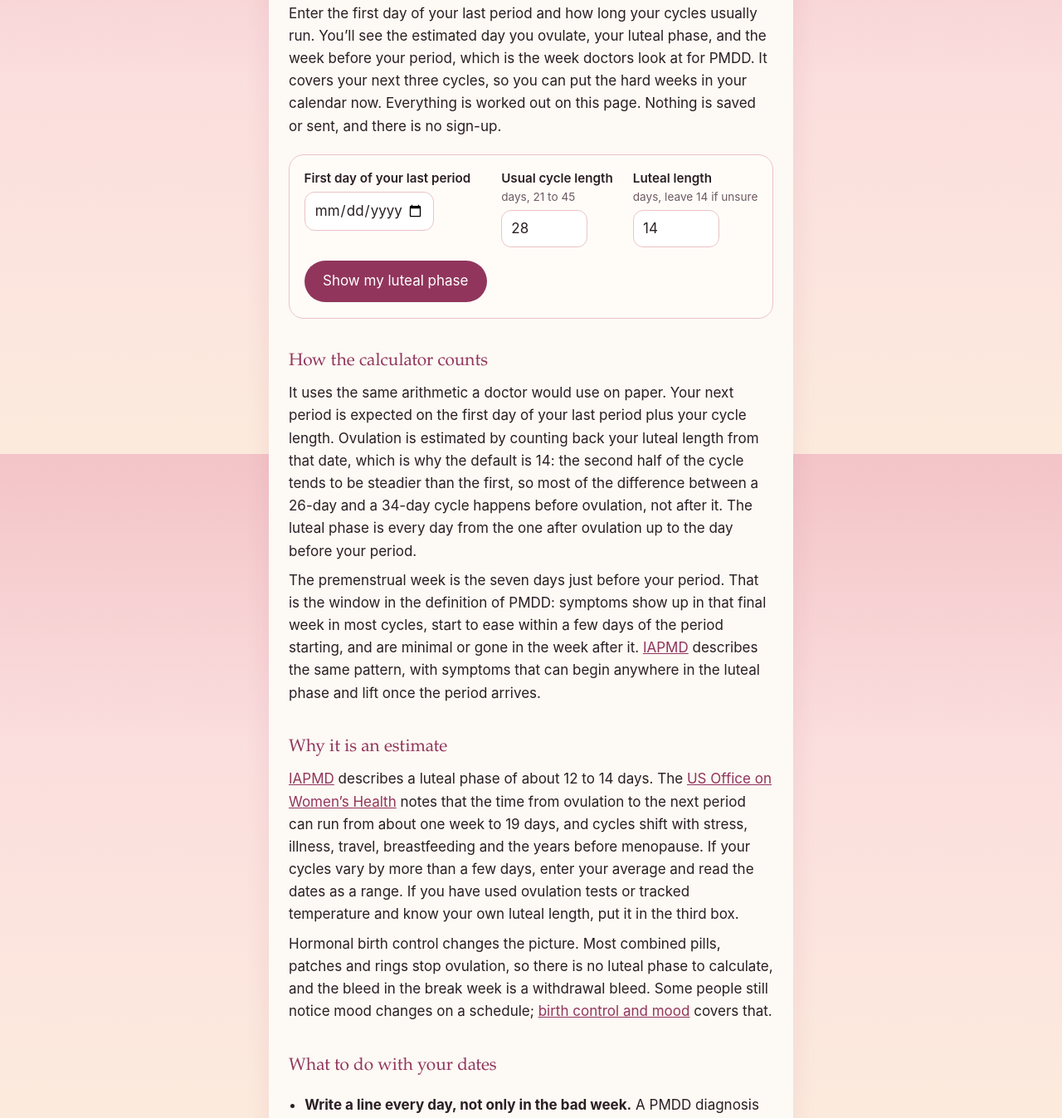
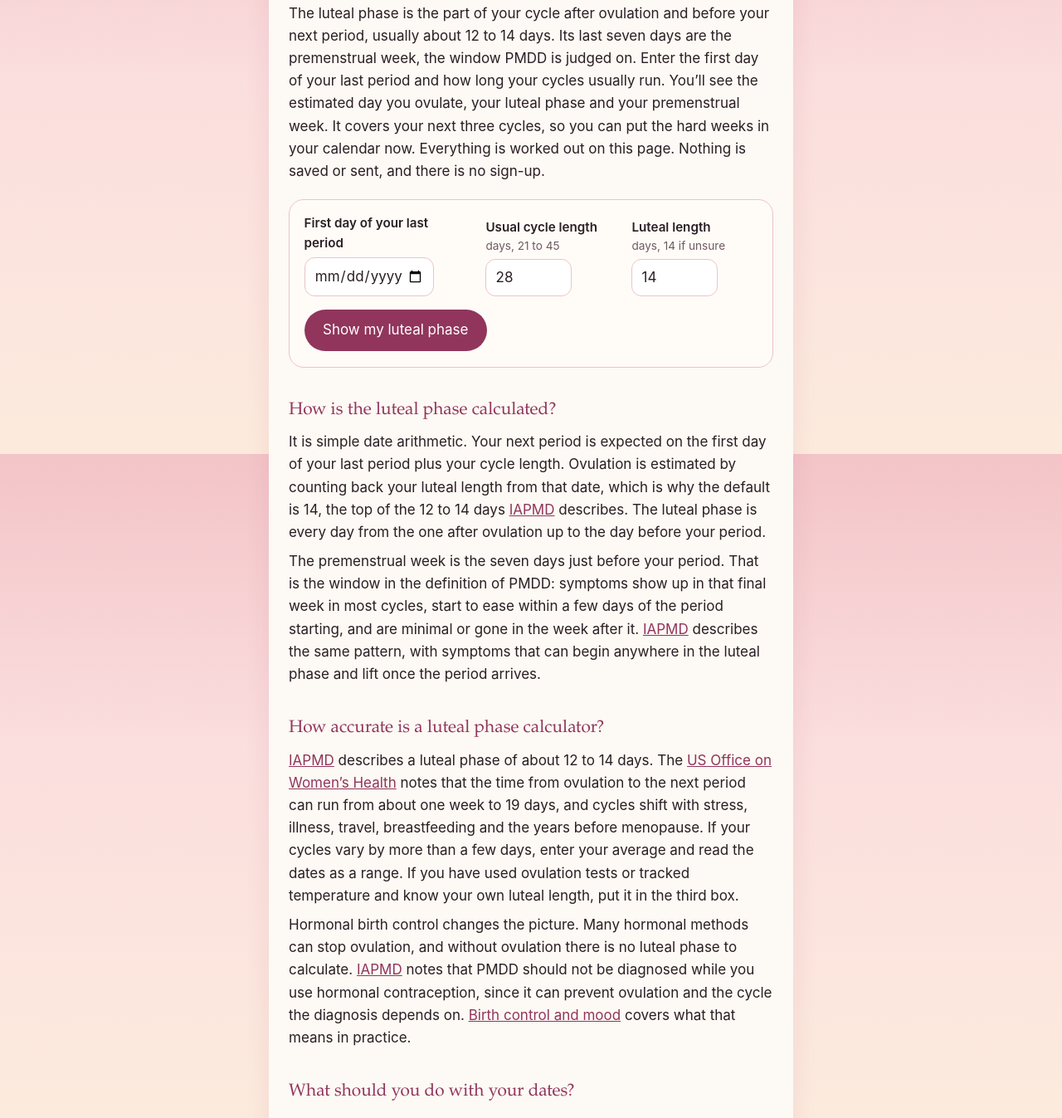
Before and after one commit to benthepythondev00/tideline-legal, a plain HTML site: page reads/luteal-phase-calculator.html in a window 1280 px wide. Shown: the part 253-1600 px from the top of the page at 83% size. Drawn offline with Linux system fonts and the light colour scheme.

Commit message:
fix: luteal calculator mobile ovulation date, sourced wording, question headings
Co-Authored-By: Claude Opus 5.5 <noreply@anthropic.com>

```diff
--- a/reads/luteal-phase-calculator.html
+++ b/reads/luteal-phase-calculator.html
@@ -12,12 +12,12 @@
 <link rel="stylesheet" href="../style.css">
 <style>h3{font-size:1.05rem;margin:1.2rem 0 .2rem}
 #calc{border:1px solid var(--line);border-radius:18px;padding:1rem 1.1rem 1.2rem;margin:1.25rem 0;background:#FFFCF8}
-#calc .row{display:flex;flex-wrap:wrap;gap:1rem 1.5rem}
+#calc .row{display:grid;grid-template-columns:repeat(auto-fit,minmax(9.5rem,max-content));gap:1rem 1.5rem;align-items:end}
 #calc label{display:block;font-weight:600;font-size:.95rem;margin-bottom:.25rem}
 #calc .hint{display:block;font-weight:400;color:var(--soft);font-size:.85rem}
 #calc input{font:inherit;color:var(--ink);background:#fff;border:1px solid var(--line);border-radius:12px;padding:.5rem .7rem;min-height:2.75rem}
 #calc input[type=number]{width:6.5rem}
-#calc .field{flex:1 1 12rem}
+#calc .field{flex:0 1 auto}
 #calc button{font:inherit;background:var(--accent);color:#fff;border:0;border-radius:999px;padding:.7rem 1.4rem;margin-top:1rem;cursor:pointer;min-height:2.75rem}
 #calc button:focus-visible,#calc input:focus-visible{outline:2px solid var(--accent);outline-offset:2px}
 #msg{color:var(--accent);margin:.6rem 0 0}#msg:empty{display:none}
@@ -33,7 +33,8 @@
 .bar .f{background:#E9B9C0}.bar .o{background:#C77B95}.bar .l{background:#DCA2B2}.bar .p{background:var(--accent)}
 .key{font-size:.82rem;color:var(--soft);display:flex;flex-wrap:wrap;gap:.3rem 1rem;margin:0 0 .6rem}
 .key i{display:inline-block;width:.7rem;height:.7rem;border-radius:2px;margin-right:.3rem;vertical-align:-1px}
-@media (max-width:30rem){.cycles th:nth-child(2),.cycles td:nth-child(2){display:none}}
+.cycles .ov{display:none;font-size:.82rem;color:var(--soft);white-space:normal}
+@media (max-width:30rem){.cycles th:nth-child(2),.cycles td:nth-child(2){display:none}.cycles .ov{display:block}}
 </style>
 </head>
 <body><main>
@@ -42,28 +43,28 @@
 <h1>Luteal phase calculator<br><em>and your PMDD window</em></h1>
 <p class="date">By Ben Jonas Goedeke · 4 min read · checked against its sources · updated 26 Nov 2026</p>
 
-<p>Enter the first day of your last period and how long your cycles usually run. You’ll see the estimated day you ovulate, your luteal phase, and the week before your period, which is the week doctors look at for PMDD. It covers your next three cycles, so you can put the hard weeks in your calendar now. Everything is worked out on this page. Nothing is saved or sent, and there is no sign-up.</p>
+<p>The luteal phase is the part of your cycle after ovulation and before your next period, usually about 12 to 14 days. Its last seven days are the premenstrual week, the window PMDD is judged on. Enter the first day of your last period and how long your cycles usually run. You’ll see the estimated day you ovulate, your luteal phase and your premenstrual week. It covers your next three cycles, so you can put the hard weeks in your calendar now. Everything is worked out on this page. Nothing is saved or sent, and there is no sign-up.</p>
 
 <form id="calc" novalidate>
 <div class="row">
 <div class="field"><label for="lmp">First day of your last period</label><input type="date" id="lmp" required></div>
 <div><label for="len">Usual cycle length <span class="hint">days, 21 to 45</span></label><input type="number" id="len" min="21" max="45" value="28" inputmode="numeric"></div>
-<div><label for="lut">Luteal length <span class="hint">days, leave 14 if unsure</span></label><input type="number" id="lut" min="10" max="16" value="14" inputmode="numeric"></div>
+<div><label for="lut">Luteal length <span class="hint">days, 14 if unsure</span></label><input type="number" id="lut" min="10" max="16" value="14" inputmode="numeric"></div>
 </div>
 <button type="submit">Show my luteal phase</button>
 <p id="msg" role="alert"></p>
 </form>
 <div id="result" class="short" aria-live="polite"></div>
 
-<h2>How the calculator counts</h2>
-<p>It uses the same arithmetic a doctor would use on paper. Your next period is expected on the first day of your last period plus your cycle length. Ovulation is estimated by counting back your luteal length from that date, which is why the default is 14: the second half of the cycle tends to be steadier than the first, so most of the difference between a 26-day and a 34-day cycle happens before ovulation, not after it. The luteal phase is every day from the one after ovulation up to the day before your period.</p>
+<h2>How is the luteal phase calculated?</h2>
+<p>It is simple date arithmetic. Your next period is expected on the first day of your last period plus your cycle length. Ovulation is estimated by counting back your luteal length from that date, which is why the default is 14, the top of the 12 to 14 days <a href="https://www.iapmd.org/pmdd">IAPMD</a> describes. The luteal phase is every day from the one after ovulation up to the day before your period.</p>
 <p>The premenstrual week is the seven days just before your period. That is the window in the definition of PMDD: symptoms show up in that final week in most cycles, start to ease within a few days of the period starting, and are minimal or gone in the week after it. <a href="https://www.iapmd.org/pmdd">IAPMD</a> describes the same pattern, with symptoms that can begin anywhere in the luteal phase and lift once the period arrives.</p>
 
-<h2>Why it is an estimate</h2>
+<h2>How accurate is a luteal phase calculator?</h2>
 <p><a href="https://www.iapmd.org/pmdd">IAPMD</a> describes a luteal phase of about 12 to 14 days. The <a href="https://womenshealth.gov/menstrual-cycle/your-menstrual-cycle">US Office on Women’s Health</a> notes that the time from ovulation to the next period can run from about one week to 19 days, and cycles shift with stress, illness, travel, breastfeeding and the years before menopause. If your cycles vary by more than a few days, enter your average and read the dates as a range. If you have used ovulation tests or tracked temperature and know your own luteal length, put it in the third box.</p>
-<p>Hormonal birth control changes the picture. Most combined pills, patches and rings stop ovulation, so there is no luteal phase to calculate, and the bleed in the break week is a withdrawal bleed. Some people still notice mood changes on a schedule; <a href="birth-control-mood.html">birth control and mood</a> covers that.</p>
+<p>Hormonal birth control changes the picture. Many hormonal methods can stop ovulation, and without ovulation there is no luteal phase to calculate. <a href="https://www.iapmd.org/steps-to-diagnosis">IAPMD</a> notes that PMDD should not be diagnosed while you use hormonal contraception, since it can prevent ovulation and the cycle the diagnosis depends on. <a href="birth-control-mood.html">Birth control and mood</a> covers what that means in practice.</p>
 
-<h2>What to do with your dates</h2>
+<h2>What should you do with your dates?</h2>
 <ul>
 <li><strong>Write a line every day, not only in the bad week.</strong> A PMDD diagnosis compares the week before your period with the week after it, so the good days are evidence too. <a href="why-two-cycles.html">Why doctors ask for two cycles</a> explains why one month is not enough.</li>
 <li><strong>Put the premenstrual weeks in your calendar.</strong> Fewer deadlines, fewer hard conversations, more sleep. <a href="plan-hard-week.html">Plan your hard week</a> has a simple way to do it.</li>
@@ -81,7 +82,7 @@
 <h3>Can a calculator tell me if I have PMDD?</h3><p>No. It shows when to pay attention. A PMDD diagnosis rests on daily symptom ratings over at least two cycles, compared between the week before your period and the week after it. The <a href="pmdd-self-check.html">PMDD self-check</a> asks the questions a doctor would start with.</p>
 
 <!-- related --><h2>Keep reading</h2><ul><li><a href="luteal-phase-symptoms.html">Luteal phase symptoms in your body and mood</a></li><li><a href="four-phases.html">Your cycle, in four parts</a></li><li><a href="pms-or-pmdd.html">PMS or PMDD? How they differ</a></li></ul><!-- /related -->
-<h2>Sources</h2><ul><li>IAPMD: <a href="https://www.iapmd.org/pmdd">What is PMDD?</a></li><li>US Office on Women’s Health: <a href="https://womenshealth.gov/menstrual-cycle/your-menstrual-cycle">Your menstrual cycle</a></li><li>US Office on Women’s Health: <a href="https://womenshealth.gov/menstrual-cycle/premenstrual-syndrome/premenstrual-dysphoric-disorder-pmdd">Premenstrual dysphoric disorder (PMDD)</a></li></ul>
+<h2>Sources</h2><ul><li>IAPMD: <a href="https://www.iapmd.org/pmdd">What is PMDD?</a></li><li>IAPMD: <a href="https://www.iapmd.org/steps-to-diagnosis">Steps to diagnosis</a></li><li>US Office on Women’s Health: <a href="https://womenshealth.gov/menstrual-cycle/your-menstrual-cycle">Your menstrual cycle</a></li><li>US Office on Women’s Health: <a href="https://womenshealth.gov/menstrual-cycle/premenstrual-syndrome/premenstrual-dysphoric-disorder-pmdd">Premenstrual dysphoric disorder (PMDD)</a></li></ul>
 </article>
 <p class="foot">© 2026 Ben Jonas Goedeke · Tideline keeps a record. It does not diagnose, treat or prevent any condition. This calculator gives estimates only and is not a method of contraception.</p>
 </main>
@@ -132,7 +133,7 @@
     html += '<p class="key"><span><i style="background:#E9B9C0"></i>Period and follicular</span><span><i style="background:#C77B95"></i>Around ovulation</span><span><i style="background:#DCA2B2"></i>Luteal</span><span><i style="background:var(--accent)"></i>Premenstrual week</span></p>';
     html += '<table class="cycles"><thead><tr><th>Cycle starting</th><th>Ovulation (est.)</th><th>Luteal phase</th><th>Premenstrual week</th></tr></thead><tbody>';
     r.cycles.forEach(function (x) {
-      html += '<tr><td>' + fmt(x.start) + '</td><td>' + fmt(x.ovulation) + '</td><td>' + span(x.lutealStart, x.lutealEnd) + '</td><td class="pm">' + span(x.pmStart, x.pmEnd) + '</td></tr>';
+      html += '<tr><td>' + fmt(x.start) + '<span class="ov">ovulation ~' + fmt(x.ovulation) + '</span></td><td>' + fmt(x.ovulation) + '</td><td>' + span(x.lutealStart, x.lutealEnd) + '</td><td class="pm">' + span(x.pmStart, x.pmEnd) + '</td></tr>';
     });
     html += '</tbody></table>';
     html += '<p>Next period expected around ' + fmt(c.next, true) + '. Ovulation can shift by several days, so treat each date as the middle of a range.</p>';
```
